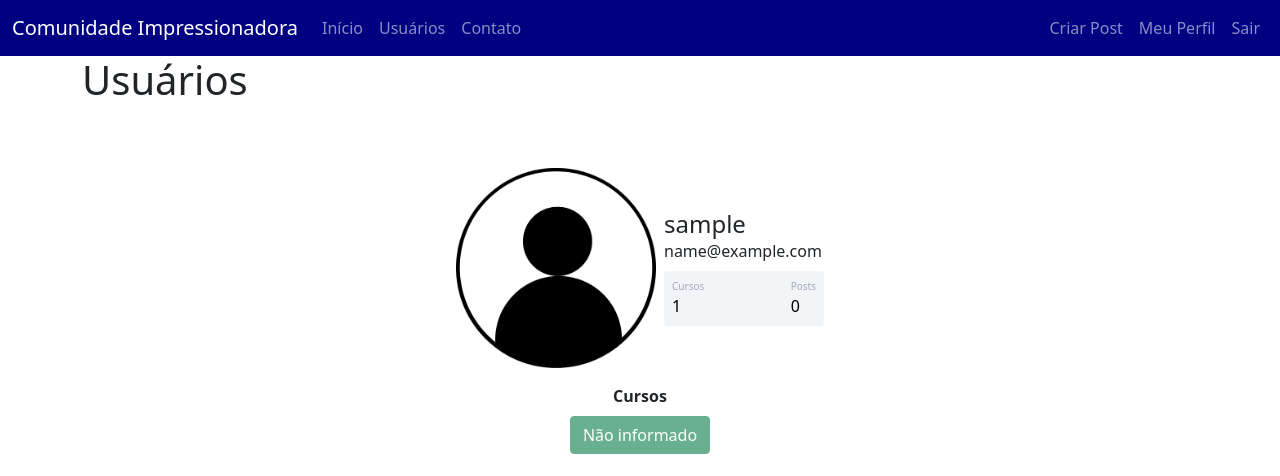
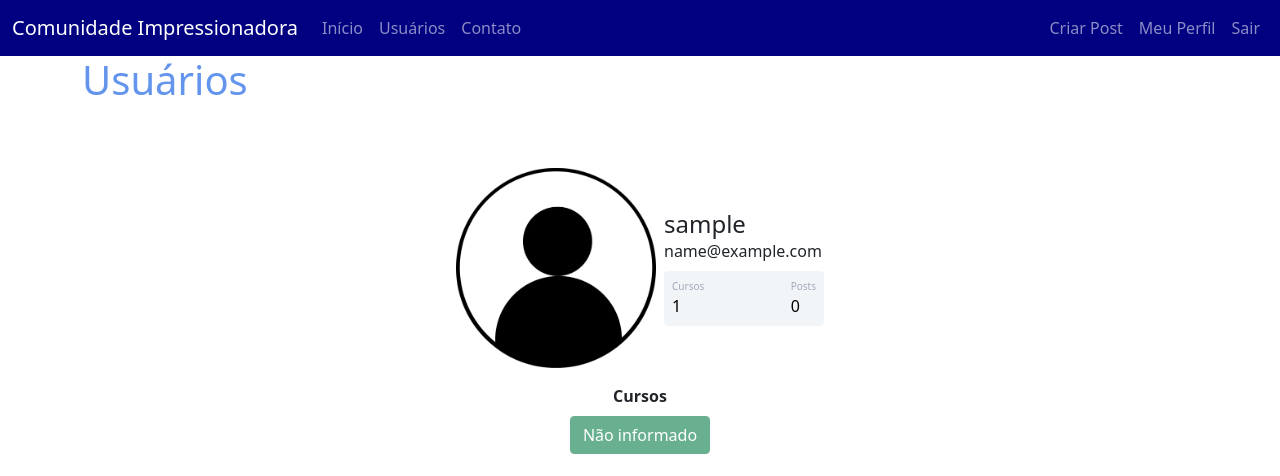
Before and after one commit to joaoalexandre65/comunidadejoao, a Flask app: page /usuarios in a window 1280 px wide. Shown: the top 476 px of the page. Run offline with Flask 3, Linux system fonts and the light colour scheme; the visitor is signed in with stand-in values (Sample User, id 1); data comes from the database, SQL or seed files in the repository; data that the repository does not hold is empty.

Commit message:
Update usuarios.html

```diff
--- a/comunidadeimpressionadora/templates/usuarios.html
+++ b/comunidadeimpressionadora/templates/usuarios.html
@@ -4,7 +4,7 @@
 {% block body %}
 
     <div class="container">
-        <h1>Usuários</h1>
+        <h1 style="color: #6495ED">Usuários</h1>
         {% for usuario in lista_usuarios %}
 
         <div class="container mt-5 d-flex justify-content-center">
```
